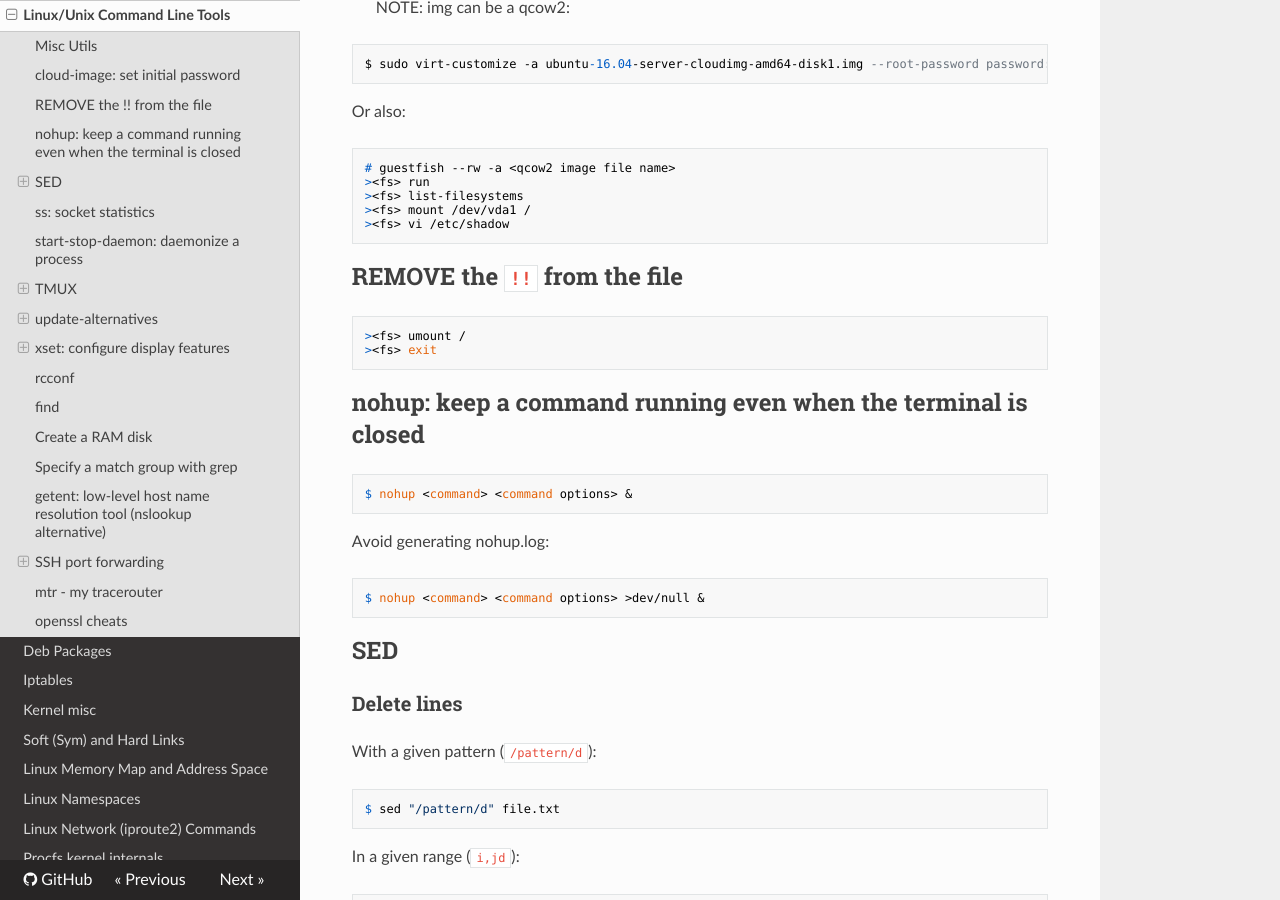
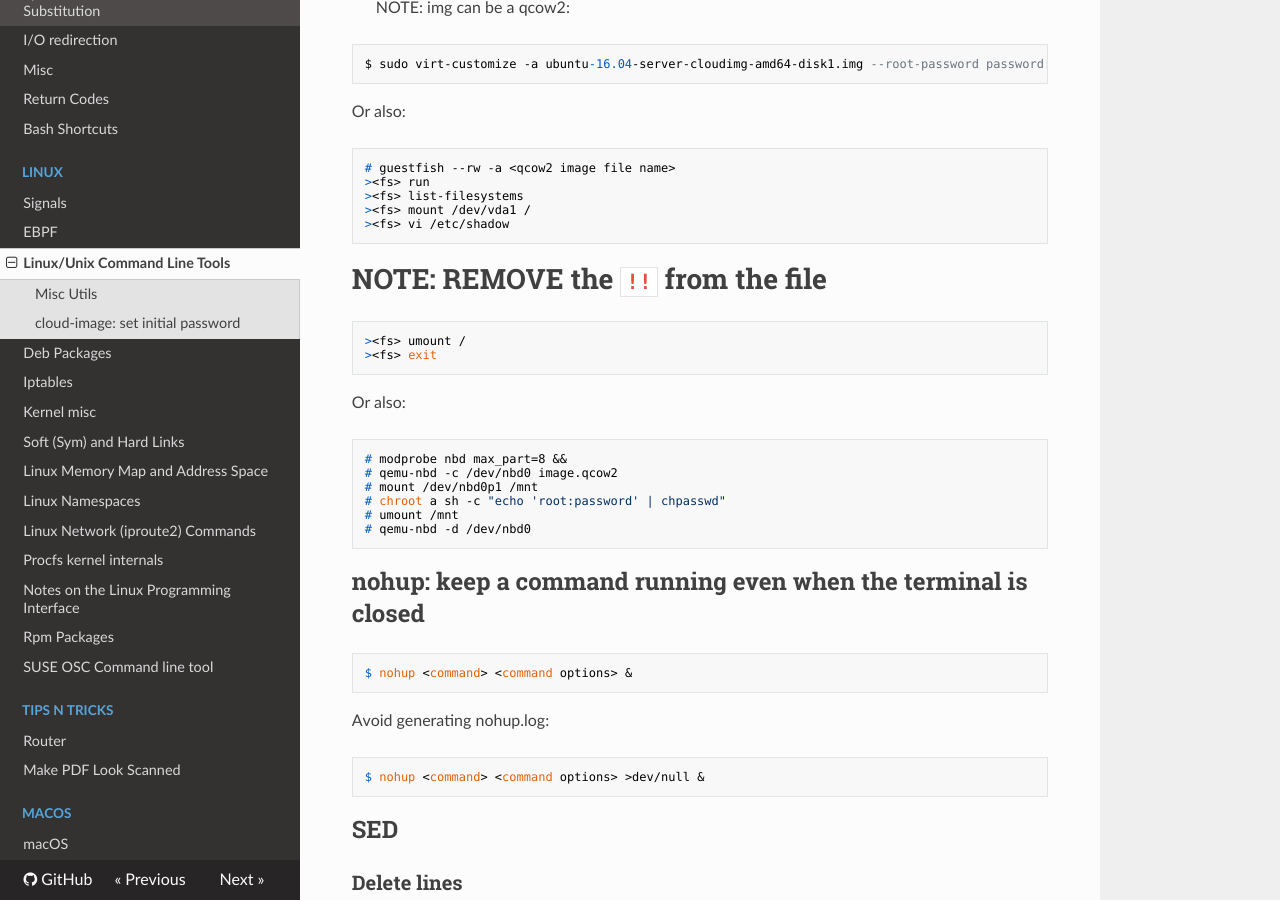
Before and after one commit to marcov/tech-notes, an MkDocs documentation site: the page built from docs/Linux/cli-tools.md, in a window 1280 px wide and 900 px high, scrolled down 375 px. Built offline with MkDocs 1.6.1, drawn with Linux system fonts in a browser that asks for light colours; nearby versions of some CDN libraries; some of the changed text lies outside the part shown.

Commit message:
some updates

````diff
--- a/docs/Linux/cli-tools.md
+++ b/docs/Linux/cli-tools.md
@@ -13,6 +13,7 @@ $ sudo virt-customize -a ubuntu-16.04-server-cloudimg-amd64-disk1.img --root-pas
 ```
 
 Or also:
+
 ```
 # guestfish --rw -a <qcow2 image file name>
 ><fs> run
@@ -20,10 +21,21 @@ Or also:
 ><fs> mount /dev/vda1 /
 ><fs> vi /etc/shadow
 ```
-## REMOVE the `!!` from the file
+#NOTE: REMOVE the `!!` from the file
 ```
 ><fs> umount /
 ><fs> exit
+```
+
+Or also:
+
+```console
+# modprobe nbd max_part=8 &&
+# qemu-nbd -c /dev/nbd0 image.qcow2
+# mount /dev/nbd0p1 /mnt
+# chroot a sh -c "echo 'root:password' | chpasswd"
+# umount /mnt
+# qemu-nbd -d /dev/nbd0
 ```
 
 ## nohup: keep a command running even when the terminal is closed
@@ -80,6 +92,10 @@ $ start-stop-daemon -S -b -x /root/usb/coredns --  -conf /root/usb/Corefile -pid
 
 ### Save buffer to file:
 `prefix` + `:`, type `save-buffer filename.txt`
+
+### Move pane to a new window
+
+While on current pane: `prefix :break-pane`
 
 ## update-alternatives
 ### Basic usage
````
Also changed, not shown: docs/Git/git.md (+11 -2 lines), docs/Linux/bpf.md (+1 -1 lines), docs/Linux/procfs.md (+2 -2 lines).
